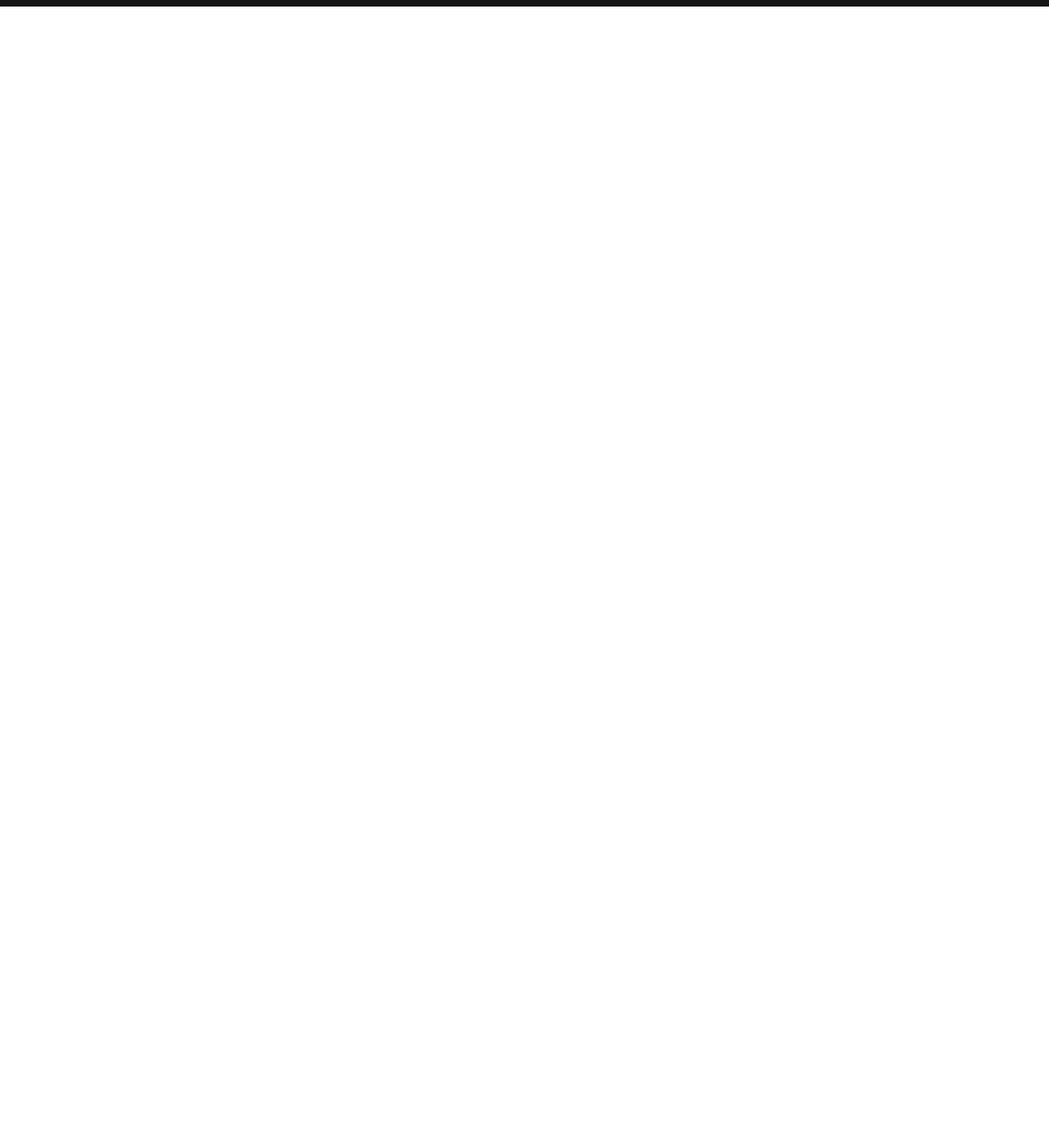
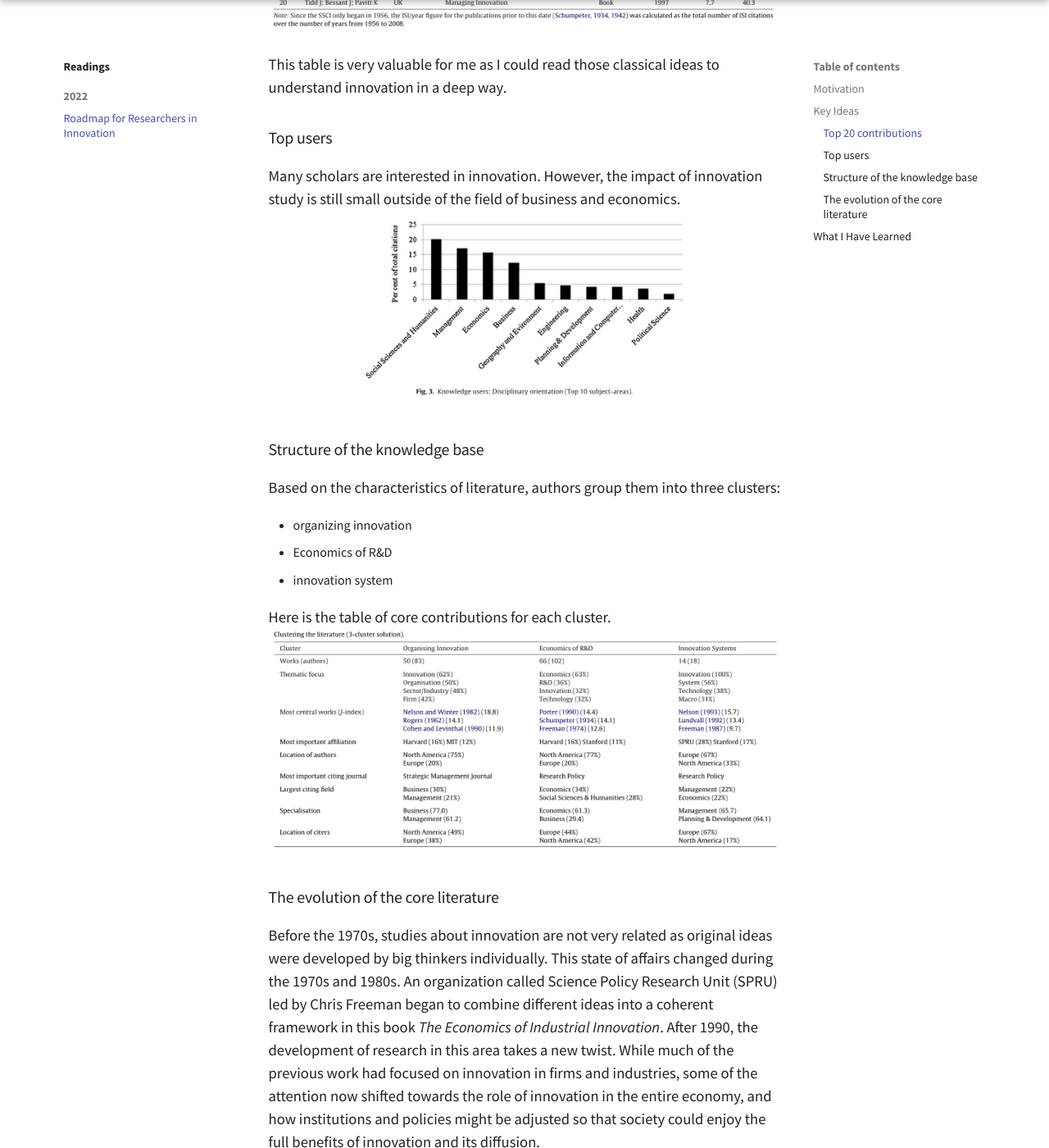
Before and after one commit to oceanumeric/oceanumeric.github.io, an MkDocs documentation site: the page built from docs/readings/2022/innovation-research-roadmap.md, in a window 1280 px wide and 1400 px high, scrolled down 1392 px. Shown: the whole window at 82% size. Built offline with MkDocs 1.6.1 and Material for MkDocs 9.7.7, drawn with Linux system fonts in a browser that asks for light colours; some of the changed text lies outside the part shown.

Commit message:
[update] readings post

````diff
--- a/docs/readings/2022/innovation-research-roadmap.md
+++ b/docs/readings/2022/innovation-research-roadmap.md
@@ -7,23 +7,17 @@ tags:
     - Bibliometrics
 ---
 
+Newcomers in innovation research like me may feel overwhelmed by the knowledge
+booming in this field. I have been searching for a roadmap to navigate for a
+while. Luckily for me, I got one paper that explores the knowledge base of
+innovation:
 
-Fagerberg, J., Fosaas, M. and Sapprasert, K., 2012. Innovation: Exploring the
-knowledge base. _Research policy, 41(7)_, pp.1132-1153.
+
+Fagerberg, J., Fosaas, M. and Sapprasert, K. (2012). Innovation: Exploring the
+knowledge base. _Research policy, 41(7)_, 1132-1153.
 [:fontawesome-solid-file-pdf:](https://drive.google.com/file/d/1WnrtUpfPLWq7GIvzSTDrFdiX-n65XoEA/view?usp=sharing)
 https://doi.org/10.1016/j.respol.2012.03.008
-
----
-
-## Motivation
-
-
-## Key Ideas
-
-
-
-
-??? cite
+??? cite "BibTex"
     ```
     @article{fagerberg2012innovation,
     title={Innovation: Exploring the knowledge base},
@@ -36,3 +30,75 @@ https://doi.org/10.1016/j.respol.2012.03.008
     publisher={Elsevier}
     }
     ```
+---
+
+## Motivation
+
+Three authors in this paper tried to explore the knowledge base of an emerging
+discipline, namely "innovations studies", which may be defined as the scholarly
+study of how innovation takes place and what the important explanatory factors
+and economic and social consequences are.
+
+Since there are thousands of academics worldwide doing research in innovation,
+it is important to identify the core contributions to the literature on innovation,
+as well as the users of this literature, and to analyze the structure of the
+knowledge base in this area.
+
+
+## Key Ideas
+
+### Top 20 contributions
+
+The bibliometrics analysis shows that most of the top contributions are books,
+which include those well known ones like _The Theory of Economic Development_ by
+Schumpeter and _The Innovator's Dilemma_ by Christense.
+![top contributions](../images/fagerberg1.png)
+
+This table is very valuable for me as I could read those classical ideas to
+understand innovation in a deep way.
+
+### Top users
+
+Many scholars are interested in innovation. However, the impact of innovation
+study is still small outside of the field of business and economics.
+![top users](../images/fagerberg2.png)
+
+### Structure of the knowledge base
+
+Based on the characteristics of literature, authors group them into three
+clusters:
+
+* organizing innovation
+* Economics of R&D
+* innovation system
+
+Here is the table of core contributions for each cluster.
+![cluster](../images/fagerberg3.png)
+
+### The evolution of the core literature
+
+Before the 1970s, studies about innovation are not very related as original
+ideas were developed by big thinkers individually. This state of affairs changed
+during the 1970s and 1980s. An organization called Science Policy Research Unit
+(SPRU) led by Chris Freeman began to combine different ideas into a coherent
+framework in this book _The Economics of Industrial Innovation_. After 1990,
+the development of research in this area takes a new twist. While much of the
+previous work had focused on innovation in firms and industries, some of the
+attention now shifted towards the role of innovation in the entire economy, and
+how institutions and policies might be adjusted so that society could enjoy the
+full benefits of innovation and its diffusion.
+
+## What I Have Learned
+
+I got a lot from this reading as it gives a roadmap to do research in this field.
+It also helps me to narrow down my research area: organizing innovation. This
+means that I will focus on studying innovation in firms and industries.
+
+This paper can also serve as an example of doing systematic review. In the future,
+I will definitely turn to it when I want to identify the core literature in my
+field.
+
+
+In case, you found this post useful, please cite as:
+??? cite
+    Wang, F. (2022). Roadmap for Researchers in Innovation [web log]. Retrieved {{ git_site_revision_date_localized }}, from https://oceanumeric.github.io/readings/2022/innovation-research-roadmap/.
--- a/mkdocs.yml
+++ b/mkdocs.yml
@@ -43,6 +43,8 @@ plugins:
   - search:
       lang: en
   - tags
+  - git-revision-date-localized:
+      type: date
 
 markdown_extensions:
   - abbr
@@ -55,8 +57,8 @@ markdown_extensions:
   - meta
   - md_in_html
   - toc:
-      permalink: true
-      toc_depth: 2
+      # permalink: true
+      toc_depth: 3
   - pymdownx.arithmatex:
       generic: true
   - pymdownx.betterem:
--- a/requirements.txt
+++ b/requirements.txt
@@ -1,11 +1,15 @@
+Babel==2.10.1
 click==8.1.3
 ghp-import==2.1.0
+gitdb==4.0.9
+GitPython==3.1.27
 importlib-metadata==4.11.4
 Jinja2==3.1.2
 Markdown==3.3.7
 MarkupSafe==2.1.1
 mergedeep==1.3.4
 mkdocs==1.3.0
+mkdocs-git-revision-date-localized-plugin==1.0.1
 mkdocs-material==8.2.16
 mkdocs-material-extensions==1.0.3
 packaging==21.3
@@ -13,8 +17,10 @@ Pygments==2.12.0
 pymdown-extensions==9.4
 pyparsing==3.0.9
 python-dateutil==2.8.2
+pytz==2022.1
 PyYAML==6.0
 pyyaml_env_tag==0.1
 six==1.16.0
+smmap==5.0.0
 watchdog==2.1.8
 zipp==3.8.0
````
Also changed, not shown: docs/readings/images/fagerberg1.png (added), docs/readings/images/fagerberg2.png (added), docs/readings/images/fagerberg3.png (added).
